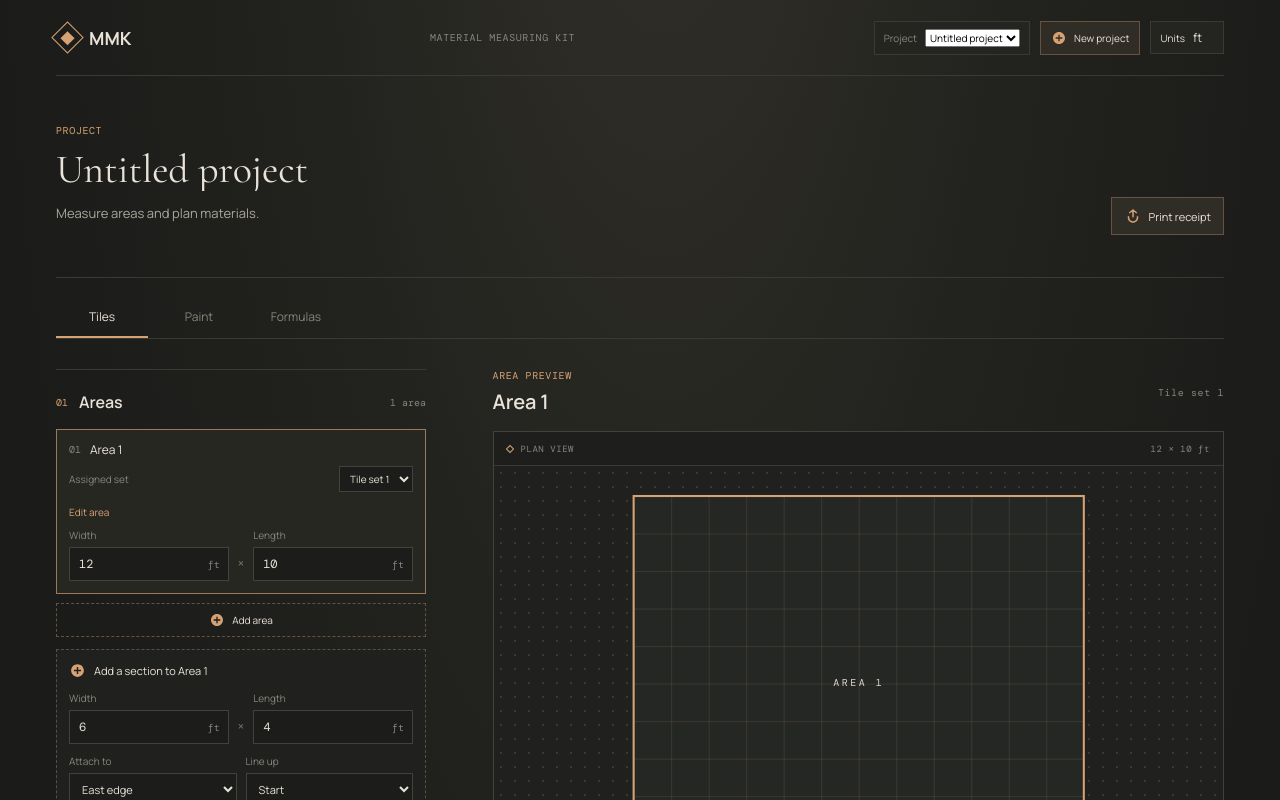
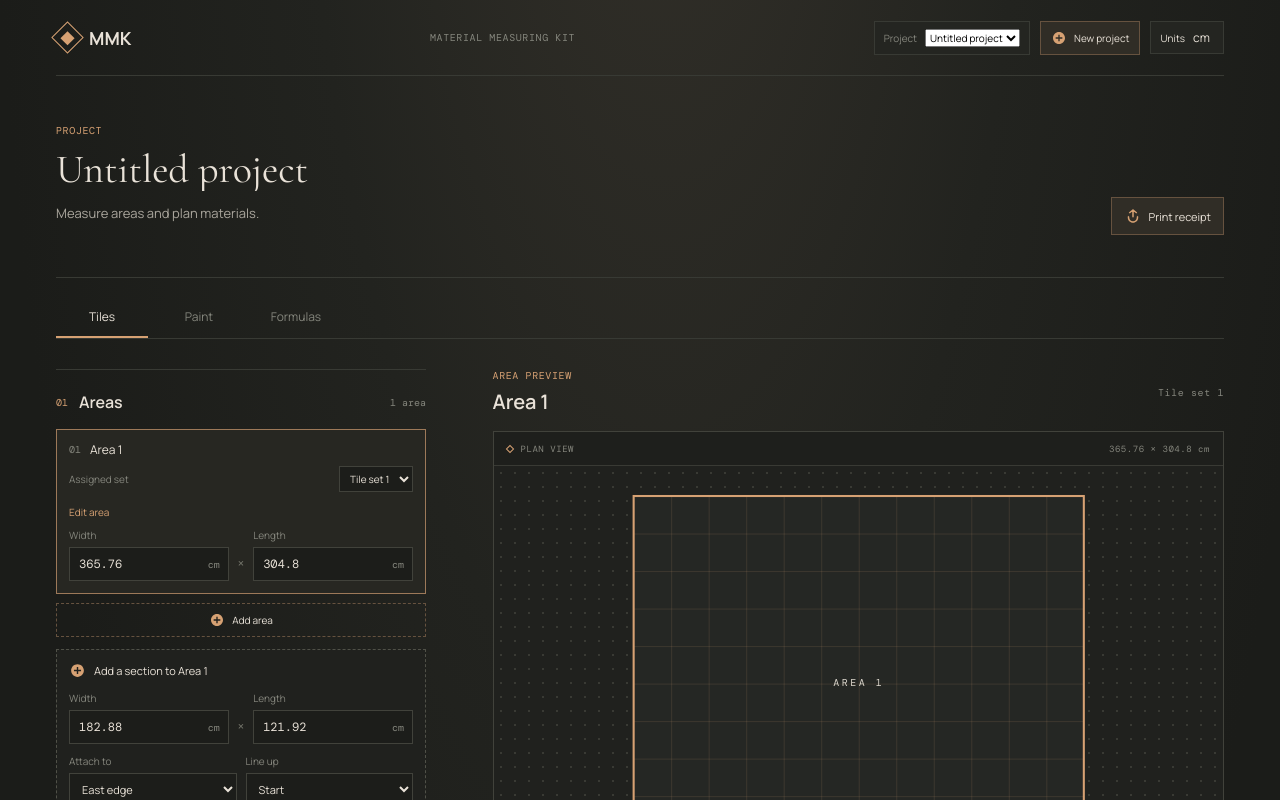
Before and after one commit to mcarmmsss/MMK, a React (Vite) app: page / in a window 1280 px wide. Shown: the top 800 px of the page. Built offline with nearby package versions, Linux system fonts and the light colour scheme.

Commit message:
Default measurements to centimeters

```diff
--- a/src/App.tsx
+++ b/src/App.tsx
@@ -33,6 +33,7 @@ type Project = { id: string; name: string; areas: Area[]; tileSets: TileSet[] }
 
 const unitScale: Record<Unit, number> = { ft: 12, in: 1, cm: 1 / 2.54, mm: 1 / 25.4 }
 const unitNames: Record<Unit, string> = { ft: 'ft', in: 'in', cm: 'cm', mm: 'mm' }
+const defaultUnit: Unit = 'cm'
 const storageKey = 'area-planner-projects-v1'
 const squareFeetInSquareMetre = 10.7639104167
 
@@ -356,7 +357,7 @@ function calculateTileEstimate(area: Area, tileSet: TileSet) {
 }
 
 function App() {
-  const [unit, setUnit] = useState<Unit>('ft')
+  const [unit, setUnit] = useState<Unit>(defaultUnit)
   const [activeView, setActiveView] = useState<'tiles' | 'paint' | 'formulas'>('tiles')
   const [showTileComputation, setShowTileComputation] = useState(true)
   const [showPaintComputation, setShowPaintComputation] = useState(true)
@@ -372,8 +373,8 @@ function App() {
   const [selectedId, setSelectedId] = useState(1)
   const [attachSide, setAttachSide] = useState<Side>('east')
   const [alignment, setAlignment] = useState<Alignment>('start')
-  const [newWidth, setNewWidth] = useState(6)
-  const [newHeight, setNewHeight] = useState(4)
+  const [newWidth, setNewWidth] = useState(() => Number(fromInches(toInches(6, 'ft'), defaultUnit).toFixed(2)))
+  const [newHeight, setNewHeight] = useState(() => Number(fromInches(toInches(4, 'ft'), defaultUnit).toFixed(2)))
   const [notice, setNotice] = useState('')
   const [drag, setDrag] = useState<DragState | null>(null)
 
```
